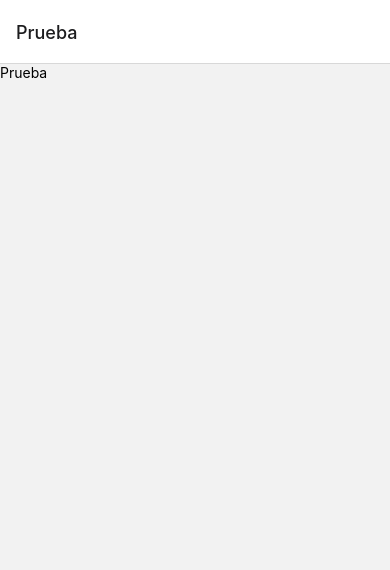
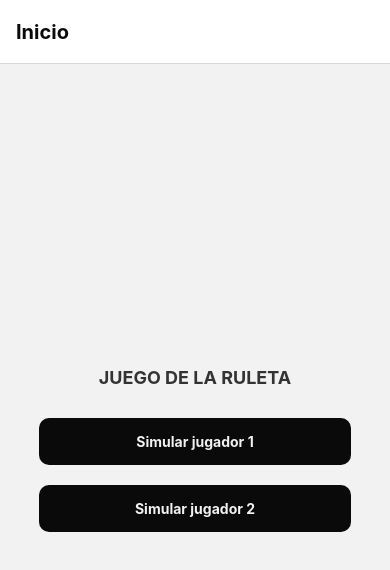
Before and after one commit to darwing-21/ruleta, a React Native app: screen /HomeScreen in a window 390 px wide. Before the commit this address had no page. Shown: the top 570 px of the page. Built offline with nearby package versions, Linux system fonts and the light colour scheme.

Commit message:
Primer commit

```diff
--- /dev/null
+++ b/src/view/HomeScreen.js
@@ -0,0 +1,51 @@
+import React from 'react';
+import { View, Text, TouchableOpacity, StyleSheet } from 'react-native';
+
+const HomeScreen = ({ navigation }) => {
+  return (
+    <View style={styles.container}>
+      <Text style={styles.headerText}>JUEGO DE LA RULETA</Text>
+      <TouchableOpacity
+        style={styles.button}
+        onPress={() => navigation.navigate('Prueba')}
+      >
+        <Text style={styles.buttonText}>Simular jugador 1</Text>
+      </TouchableOpacity>
+      <TouchableOpacity
+        style={styles.button}
+        onPress={() => navigation.navigate('Prueba2')}
+      >
+        <Text style={styles.buttonText}>Simular jugador 2</Text>
+      </TouchableOpacity>
+    </View>
+  );
+}
+
+const styles = StyleSheet.create({
+  container: {
+    flex: 1,
+    justifyContent: 'center',
+    alignItems: 'center',
+  },
+  headerText: {
+    fontSize: 18,
+    color: '#333',
+    fontWeight: 'bold',
+    marginBottom: 20,
+  },
+  button: {
+    backgroundColor: '#0a0a0a',
+    alignSelf: 'center',
+    paddingVertical: 15,
+    marginVertical: 10,
+    width: '80%',
+    borderRadius: 10,
+  },
+  buttonText: {
+    color: '#f1f1f1',
+    textAlign: 'center',
+    fontWeight: 'bold',
+  },
+});
+
+export default HomeScreen;
--- a/stack.js
+++ b/stack.js
@@ -8,9 +8,44 @@ const Stack = createStackNavigator();
 function AppStack() {
   return (
     <NavigationContainer>
-      <Stack.Navigator>
-        <Stack.Screen name="Prueba" component={Routes.Prueba} />
-        <Stack.Screen name="Prueba2" component={Routes.Prueba2} />
+      <Stack.Navigator initialRouteName="Home">
+        <Stack.Screen
+          name="HomeScreen"
+          component={Routes.HomeScreen}
+          options={{
+            title: 'Inicio',
+            headerTitleStyle: {
+              fontSize: 20,
+              color: '#0a0a0a',
+              fontWeight: 'bold',
+            },
+          }}
+        />
+
+        <Stack.Screen
+          name="Prueba"
+          component={Routes.Prueba}
+          options={{
+            title: 'Simulador de jugador 1',
+            headerTitleStyle: {
+              fontSize: 20,
+              color: '#0a0a0a',
+              fontWeight: 'bold',
+            },
+          }}
+        />
+        <Stack.Screen
+          name="Prueba2"
+          component={Routes.Prueba2}
+          options={{
+            title: 'Simulador de jugador 2',
+            headerTitleStyle: {
+              fontSize: 20,
+              color: '#0a0a0a',
+              fontWeight: 'bold',
+            },
+          }}
+        />
       </Stack.Navigator>
     </NavigationContainer>
   );
--- a/stackRoutes.js
+++ b/stackRoutes.js
@@ -1,6 +1,7 @@
 import Prueba from "./src/view/Prueba";
 import Prueba2 from "./src/view/Prueba2";
+import HomeScreen from "./src/view/HomeScreen";
 
 export default{
-    Prueba,Prueba2,
+    Prueba,Prueba2,HomeScreen,
 }
```
